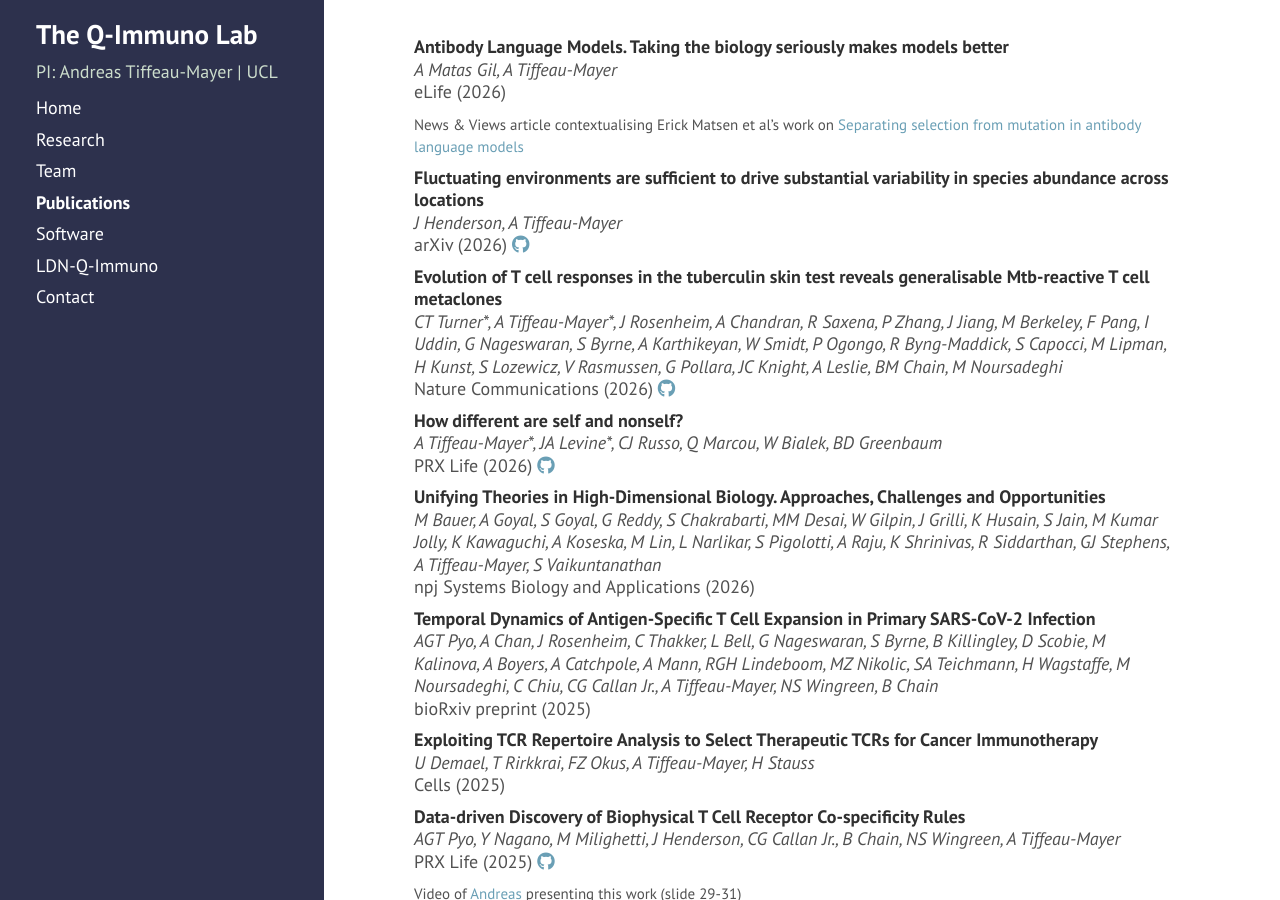
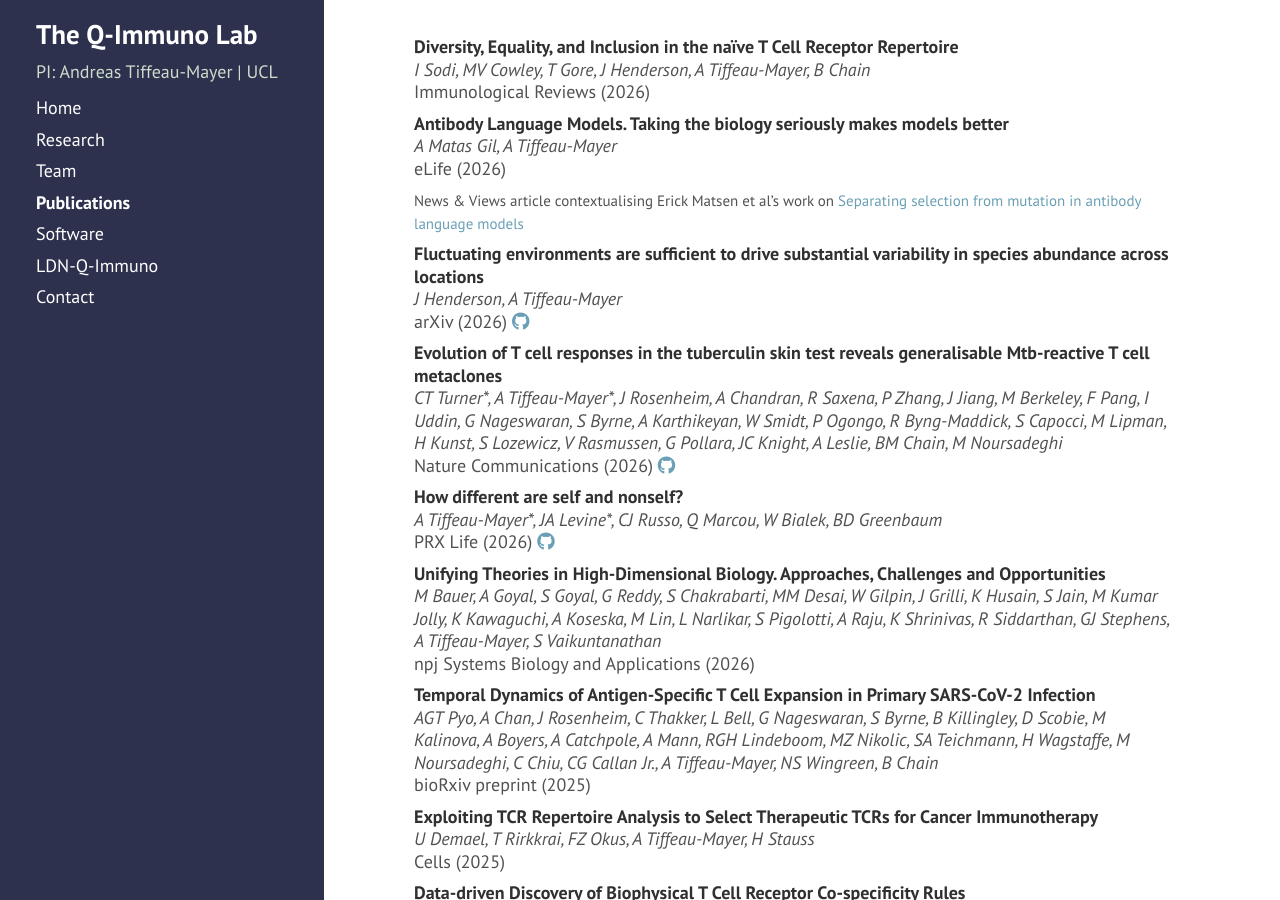
Before and after one commit to andim/andim.github.io, a Jekyll site: the page built from publications.md, in a window 1280 px wide and 900 px high. Built offline with Jekyll 4.4.1, drawn with Linux system fonts in a browser that asks for light colours; nearby versions of some CDN libraries; a style sheet for code colours, icons or effects is not loaded.

Commit message:
added immunological reviews paper on naive repertoire EDI

```diff
--- a/_data/publist.yml
+++ b/_data/publist.yml
@@ -1,3 +1,10 @@
+- authors: I Sodi, MV Cowley, T Gore, J Henderson, A Tiffeau-Mayer, B Chain
+  title: Diversity, Equality, and Inclusion in the naïve T Cell Receptor Repertoire
+  journal: Immunological Reviews
+  year: 2026
+  links:
+    doi: https://doi.org/10.1111/imr.70138
+
 - authors: A Matas Gil, A Tiffeau-Mayer
   title: Antibody Language Models. Taking the biology seriously makes models better
   journal: eLife
```
